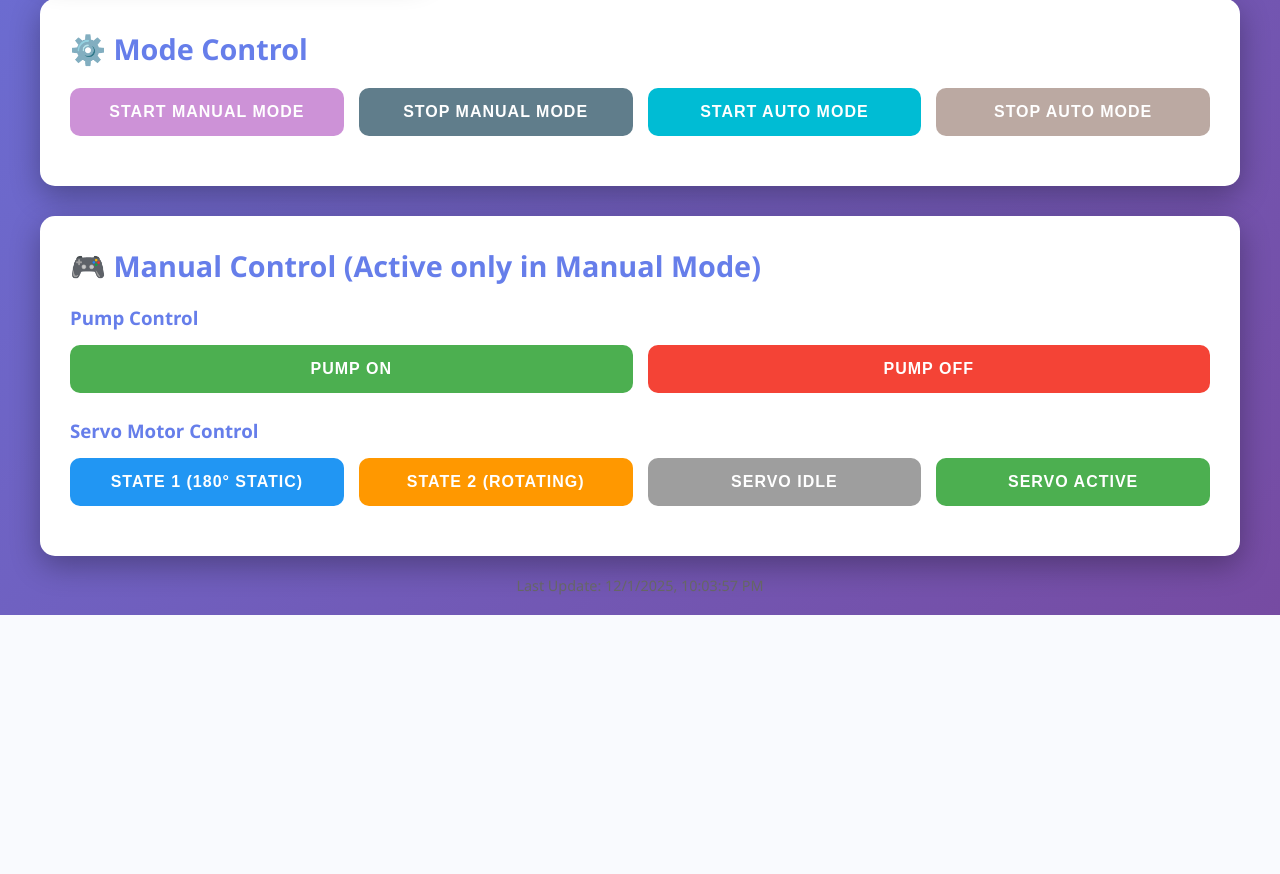
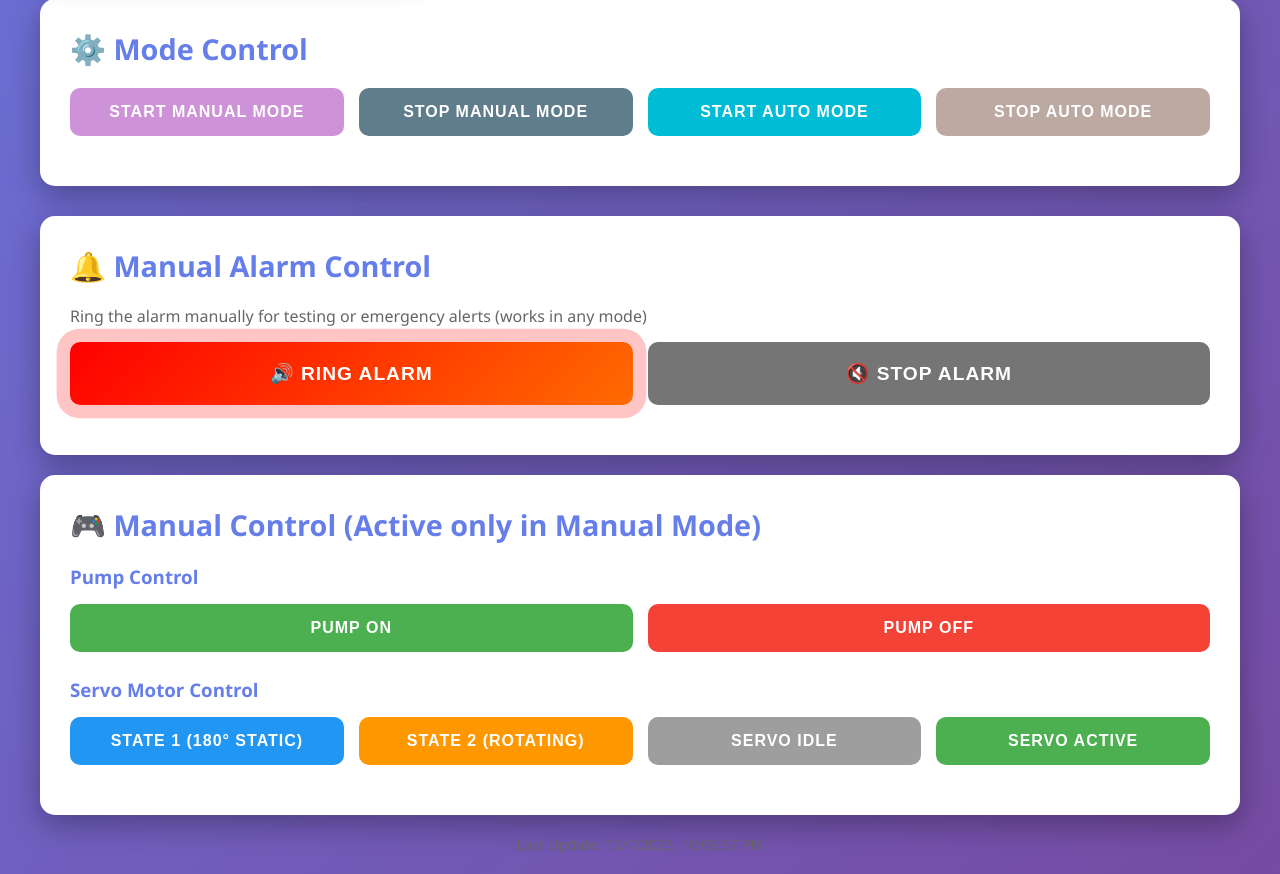
Before and after one commit to safiullah-foragy/Iot_smart_Tree_irrigation_and-monitoring_system, a Flask app: page / in a window 1280 px wide. Shown: the part 1061-1935 px from the top of the page. Before the commit the page ends 1676 px from the top, so only its background shows below. Run offline with Flask 3, Linux system fonts and the light colour scheme.

Commit message:
Add manual alarm ring button: control buzzer independently even without fire detection

```diff
--- a/app.py
+++ b/app.py
@@ -23,7 +23,8 @@ system_state = {
     'field2_active': False,
     'fire_detected': False,  # Fire detection status
     'fire_relay_status': 'OFF',  # Fire pump relay status
-    'buzzer_status': 'OFF'  # Buzzer alarm status
+    'buzzer_status': 'OFF',  # Buzzer alarm status
+    'manual_alarm_active': False  # Manual alarm button state
 }
 
 # ESP8266 connection timeout (seconds)
@@ -247,6 +248,26 @@ def handle_fire_emergency():
         system_state['servo_state'] = 'STATE2'  # Servo rotating for wide coverage
         system_state['buzzer_status'] = 'ON'  # Buzzer alarm ON
         system_state['control_mode'] = 'FIRE_EMERGENCY'  # Override mode
+        system_state['manual_alarm_active'] = False  # Fire takes priority over manual alarm
+
+@app.route('/api/alarm/on', methods=['POST'])
+def alarm_on():
+    """Manually turn alarm ON"""
+    with state_lock:
+        system_state['manual_alarm_active'] = True
+        system_state['buzzer_status'] = 'ON'
+        return jsonify({'status': 'success', 'message': 'Alarm activated'})
+
+@app.route('/api/alarm/off', methods=['POST'])
+def alarm_off():
+    """Manually turn alarm OFF (only if no fire)"""
+    with state_lock:
+        if system_state['fire_detected']:
+            return jsonify({'status': 'error', 'message': 'Cannot disable alarm during fire emergency'}), 403
+
+        system_state['manual_alarm_active'] = False
+        system_state['buzzer_status'] = 'OFF'
+        return jsonify({'status': 'success', 'message': 'Alarm deactivated'})
 
 @app.route('/api/esp_commands', methods=['GET'])
 def get_esp_commands():
@@ -259,6 +280,7 @@ def get_esp_commands():
         commands = {
             'pump': system_state['pump_status'],
             'servo': system_state['servo_state'],
+            'buzzer': system_state['buzzer_status'],
             'timestamp': datetime.now().isoformat()
         }
     return jsonify(commands)
--- a/templates/index.html
+++ b/templates/index.html
@@ -195,6 +195,30 @@
         .btn-auto-stop {
             background: #795548;
             color: white;
+        }
+
+        .btn-alarm-on {
+            background: linear-gradient(135deg, #ff0000, #ff6b00);
+            color: white;
+            font-size: 1.2em;
+            padding: 20px 30px;
+            animation: pulse-ring 2s ease-in-out infinite;
+        }
+
+        .btn-alarm-off {
+            background: #757575;
+            color: white;
+            font-size: 1.2em;
+            padding: 20px 30px;
+        }
+
+        @keyframes pulse-ring {
+            0%, 100% {
+                box-shadow: 0 0 0 0 rgba(255, 0, 0, 0.7);
+            }
+            50% {
+                box-shadow: 0 0 0 20px rgba(255, 0, 0, 0);
+            }
         }
 
         .mode-section {
@@ -509,6 +533,20 @@
             </div>
         </div>
 
+        <!-- Manual Alarm Control Section -->
+        <div class="control-section">
+            <h2>🔔 Manual Alarm Control</h2>
+            <p style="color: #666; margin-bottom: 15px;">Ring the alarm manually for testing or emergency alerts (works in any mode)</p>
+            <div class="button-grid">
+                <button class="btn btn-alarm-on" id="btnAlarmOn" onclick="alarmOn()">
+                    🔊 Ring Alarm
+                </button>
+                <button class="btn btn-alarm-off" id="btnAlarmOff" onclick="alarmOff()">
+                    🔇 Stop Alarm
+                </button>
+            </div>
+        </div>
+
         <!-- Manual Control Section -->
         <div class="control-section">
             <h2>🎮 Manual Control (Active only in Manual Mode)</h2>
@@ -574,6 +612,14 @@
                         <div style="margin-top: 10px; font-size: 0.9em;">Fire pump: ON | Buzzer: ON | Servo: ROTATING</div>
                     `;
                     fireEmergencyAlert.classList.add('show');
+                } else if (data.manual_alarm_active) {
+                    fireStatus.className = 'fire-status-normal';
+                    fireStatus.innerHTML = `
+                        <div class="fire-icon">🔔</div>
+                        <div>No Fire Detected - Manual Alarm Active</div>
+                        <div style="margin-top: 10px; font-size: 0.9em; color: #ff6b00;">🔊 Buzzer: RINGING (Manual)</div>
+                    `;
+                    fireEmergencyAlert.classList.remove('show');
                 } else {
                     fireStatus.className = 'fire-status-normal';
                     fireStatus.innerHTML = `
@@ -857,6 +903,42 @@
                 showAlert('Error setting servo to active', 'error');
             }
         }
+
+        async function alarmOn() {
+            try {
+                const response = await fetch(`${API_BASE}/api/alarm/on`, {
+                    method: 'POST'
+                });
+                const data = await response.json();
+
+                if (response.ok) {
+                    showAlert(data.message, 'success');
+                    updateStatus();
+                } else {
+                    showAlert(data.message, 'error');
+                }
+            } catch (error) {
+                showAlert('Error activating alarm', 'error');
+            }
+        }
+
+        async function alarmOff() {
+            try {
+                const response = await fetch(`${API_BASE}/api/alarm/off`, {
+                    method: 'POST'
+                });
+                const data = await response.json();
+
+                if (response.ok) {
+                    showAlert(data.message, 'success');
+                    updateStatus();
+                } else {
+                    showAlert(data.message, 'error');
+                }
+            } catch (error) {
+                showAlert('Error deactivating alarm', 'error');
+            }
+        }
     </script>
 </body>
 </html>
```
Also changed, not shown: 1 other file.
